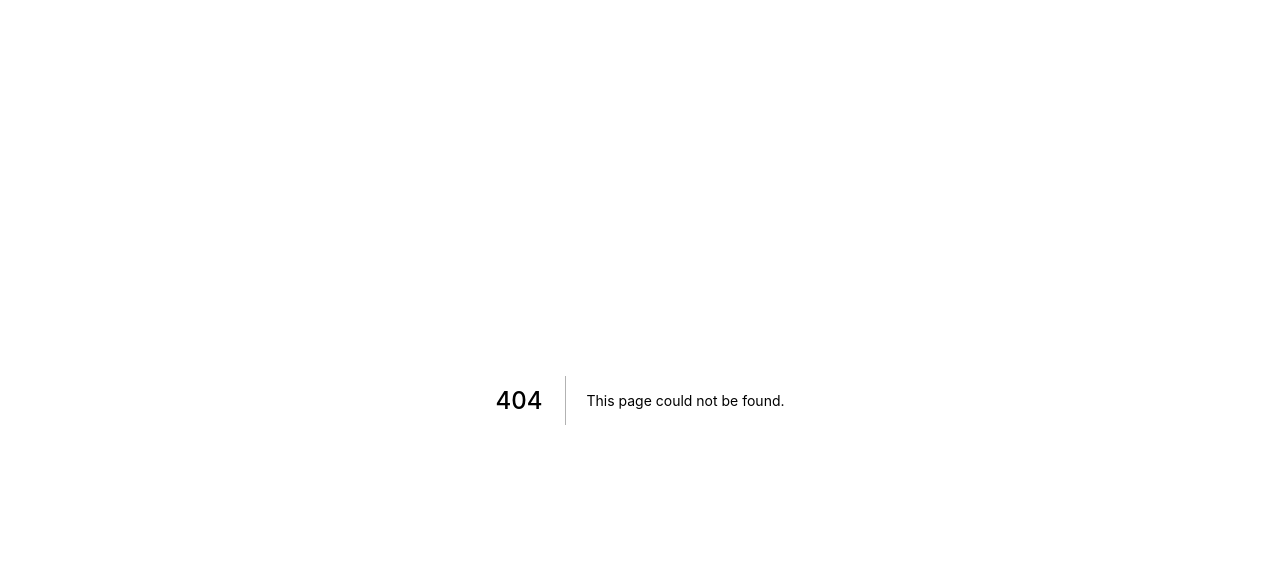
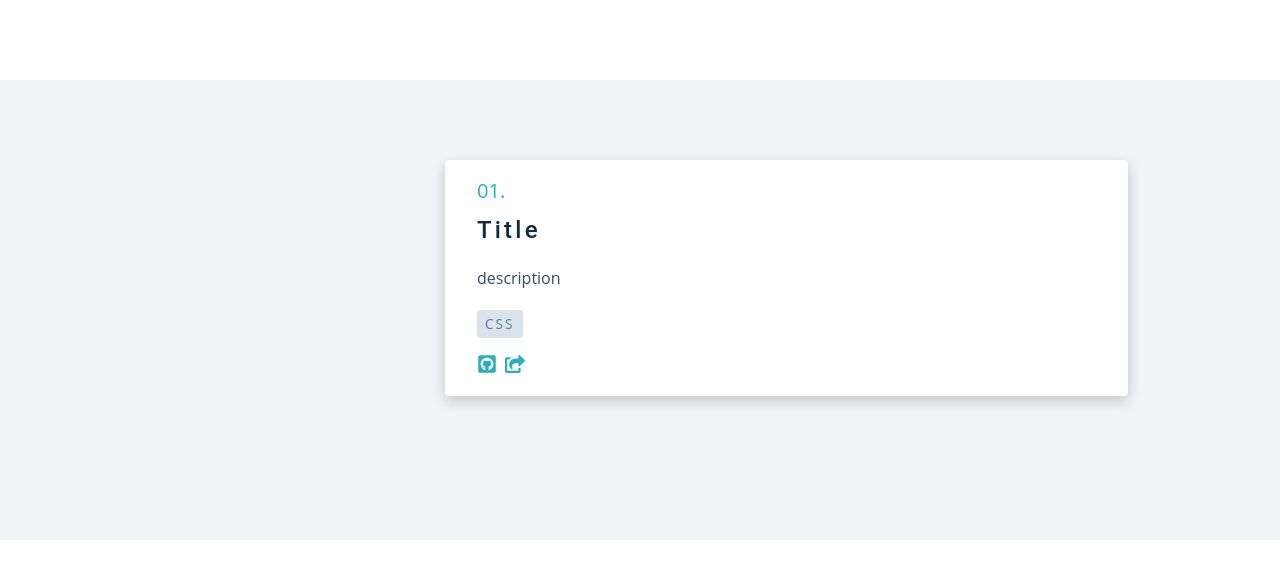
Before and after one commit to aurelien-gaillard/portfolio, a Next.js app: page /projects in a window 1280 px wide. Before the commit this address had no page. Shown: the top 578 px of the page. Built offline with nearby package versions, Linux system fonts and the light colour scheme.

Commit message:
adding styling to projects

```diff
--- /dev/null
+++ b/components/Layout.js
@@ -0,0 +1,16 @@
+import React from 'react'
+import Head from 'next/head'
+
+const Layout = ({ children }) => {
+  return (
+    <div>
+      <Head>
+        <title>Aurelien Gaillard Portfolio</title>
+        <link rel='icon' href='/favicon.ico' />
+      </Head>
+      {children}
+    </div>
+  )
+}
+
+export default Layout
--- /dev/null
+++ b/components/Project.js
@@ -0,0 +1,147 @@
+import React from 'react'
+import styled from 'styled-components'
+import { FaGithubSquare, FaShareSquare } from 'react-icons/fa'
+
+const Project = ({ description, title, github, stack, url, image, index }) => {
+  return (
+    <Wrapper>
+      {/* {image && (
+        <Image fluid={image.childImageSharp.fluid} className='project-img' />
+      )} */}
+      <div className='project-info'>
+        <span className='project-number'>0{index + 1}.</span>
+        <h3>{title || 'default title'}</h3>
+        <p className='project-desc'>{description}</p>
+        <div className='project-stack'>
+          {stack.map((item) => {
+            return <span key={item.id}>{item.title}</span>
+          })}
+        </div>
+        <div className='project-links'>
+          <a href={github}>
+            <FaGithubSquare className='project-icon' />
+          </a>
+          <a href={url}>
+            <FaShareSquare className='project-icon' />
+          </a>
+        </div>
+      </div>
+    </Wrapper>
+  )
+}
+
+const Wrapper = styled.article`
+  display: grid;
+  margin-bottom: 4rem;
+
+  .project-img {
+    border-top-left-radius: var(--radius);
+    border-top-right-radius: var(--radius);
+    height: 19rem;
+    z-index: 1;
+  }
+  .project-img::after {
+    content: '';
+    position: absolute;
+    top: 0;
+    left: 0;
+    width: 100%;
+    height: 100%;
+    background: linear-gradient(to bottom right, var(--clr-primary-5), #222);
+    opacity: 0.85;
+    transition: var(--transition);
+  }
+  .project:hover .project-img::after {
+    opacity: 0;
+  }
+  .project-info {
+    background: var(--clr-white);
+    padding: 1rem 2rem;
+    border-bottom-left-radius: var(--radius);
+    border-bottom-right-radius: var(--radius);
+  }
+  .project-number {
+    display: inline-block;
+    font-size: 1.25rem;
+    color: var(--clr-primary-5);
+    margin-bottom: 0.75rem;
+  }
+  .project-info h3 {
+    font-weight: 500;
+    margin-bottom: 1.5rem;
+    font-size: 1.5rem;
+  }
+  .project-desc {
+    word-spacing: 15px;
+    color: var(--clr-grey-3);
+  }
+  .project-stack {
+    margin-bottom: 1rem;
+  }
+  .project-stack span,
+  .about-stack span {
+    display: inline-block;
+    background: var(--clr-grey-9);
+    color: var(--clr-grey-5);
+    margin-right: 0.5rem;
+    padding: 0.25rem 0.5rem;
+    border-radius: var(--radius);
+    text-transform: uppercase;
+    letter-spacing: 2px;
+    font-size: 0.85rem;
+  }
+  .about-stack span {
+    margin-top: 0.5rem;
+  }
+  .project-icon {
+    color: var(--clr-primary-5);
+    font-size: 1.25rem;
+    margin-right: 0.5rem;
+    transition: var(--transition);
+  }
+  .project-icon:hover {
+    color: var(--clr-primary-1);
+  }
+  @media screen and (min-width: 576px) {
+    .project-img {
+      height: 19rem;
+    }
+  }
+  @media screen and (min-width: 768px) {
+    .project-img {
+      height: 22rem;
+    }
+  }
+  @media screen and (min-width: 992px) {
+    grid-template-columns: repeat(12, 1fr);
+    align-items: center;
+
+    .project-img {
+      grid-column: 1 / span 8;
+      /* grid-column-end: 8; */
+      grid-row: 1 / 1;
+      height: 30rem;
+      border-radius: var(--radius);
+      box-shadow: var(--dark-shadow);
+    }
+    .project-info {
+      border-radius: var(--radius);
+      box-shadow: var(--dark-shadow);
+
+      z-index: 1;
+      grid-column: 5 /12;
+      grid-row: 1 / 1;
+    }
+    .project:nth-of-type(even) .project-img {
+      grid-column: 5 / -1;
+      grid-row: 1 / 1;
+    }
+    .project:nth-of-type(even) .project-info {
+      grid-column: 2 / span 7;
+      grid-row: 1 / 1;
+      text-align: left;
+    }
+  }
+`
+
+export default Project
--- /dev/null
+++ b/lib/projects_data.js
@@ -0,0 +1,16 @@
+export const projects = [
+  {
+    id: 1,
+    description: 'description',
+    title: 'title',
+    github: 'github',
+    stack: [
+      {
+        id: 1,
+        title: 'css',
+      },
+    ],
+    url: 'url',
+    image: 'img',
+  },
+]
--- a/package.json
+++ b/package.json
@@ -10,6 +10,8 @@
   "dependencies": {
     "next": "10.0.3",
     "react": "17.0.1",
-    "react-dom": "17.0.1"
+    "react-dom": "17.0.1",
+    "react-icons": "^4.1.0",
+    "styled-components": "^5.2.1"
   }
 }
--- a/pages/_app.js
+++ b/pages/_app.js
@@ -1,7 +1,12 @@
+import Layout from '../components/Layout'
 import '../styles/globals.css'
 
 function MyApp({ Component, pageProps }) {
-  return <Component {...pageProps} />
+  return (
+    <Layout>
+      <Component {...pageProps} />
+    </Layout>
+  )
 }
 
 export default MyApp
--- /dev/null
+++ b/pages/projects.js
@@ -0,0 +1,22 @@
+import React from 'react'
+import styled from 'styled-components'
+import Project from '../components/Project'
+import { projects } from '../lib/projects_data'
+
+const Projects = () => {
+  return (
+    <Wrapper className='section projects'>
+      <div className='section-center projects-center'>
+        {projects.map((project, index) => {
+          return <Project key={project.id} index={index} {...project} />
+        })}
+      </div>
+    </Wrapper>
+  )
+}
+
+const Wrapper = styled.section`
+  background: var(--clr-grey-10);
+`
+
+export default Projects
--- a/styles/globals.css
+++ b/styles/globals.css
@@ -1,16 +1,191 @@
-html,
+:root {
+  /* dark shades of primary color*/
+  /* --clr-primary-1: hsl(43, 86%, 17%); */
+  --clr-primary-1: hsl(184, 91%, 17%);
+  --clr-primary-2: hsl(185, 84%, 25%);
+  --clr-primary-3: hsl(185, 81%, 29%);
+  --clr-primary-4: hsl(184, 77%, 34%);
+  --clr-primary-5: #2caeba;
+  /* lighter shades of primary color */
+  --clr-primary-6: hsl(185, 57%, 50%);
+  --clr-primary-7: hsl(184, 65%, 59%);
+  --clr-primary-8: hsl(184, 80%, 74%);
+  --clr-primary-9: hsl(185, 94%, 87%);
+  --clr-primary-10: hsl(186, 100%, 94%);
+  /* darkest grey - used for headings */
+  --clr-grey-1: hsl(209, 61%, 16%);
+  --clr-grey-3: hsl(209, 34%, 30%);
+  --clr-grey-4: hsl(209, 28%, 39%);
+  /* grey used for paragraphs */
+  --clr-grey-5: hsl(210, 22%, 49%);
+  --clr-grey-8: hsl(210, 31%, 80%);
+  --clr-grey-9: hsl(212, 33%, 89%);
+  --clr-grey-10: hsl(210, 36%, 96%);
+  --clr-green-dark: hsl(125, 67%, 35%);
+  --clr-red-dark: hsl(360, 67%, 44%);
+  --clr-red-light: hsl(360, 71%, 66%);
+  --clr-white: #fff;
+  --ff-primary: 'Roboto', sans-serif;
+  --ff-secondary: 'Open Sans', sans-serif;
+  --transition: all 0.3s linear;
+  --spacing: 0.2rem;
+  --radius: 0.25rem;
+  --light-shadow: 0 5px 15px rgba(0, 0, 0, 0.1);
+  --dark-shadow: 0 5px 15px rgba(0, 0, 0, 0.2);
+  --max-width: 1170px;
+  --fixed-width: 700px;
+}
+/*
+===============
+Global Styles
+===============
+*/
+
+*,
+::after,
+::before {
+  margin: 0;
+  padding: 0;
+  box-sizing: border-box;
+}
 body {
-  padding: 0;
-  margin: 0;
-  font-family: -apple-system, BlinkMacSystemFont, Segoe UI, Roboto, Oxygen,
-    Ubuntu, Cantarell, Fira Sans, Droid Sans, Helvetica Neue, sans-serif;
+  font-family: var(--ff-secondary);
+  background: var(--clr-white);
+  color: var(--clr-grey-1);
+  line-height: 1.5;
+  font-size: 0.875rem;
+  margin-top: 5rem;
 }
-
+ul {
+  list-style-type: none;
+}
 a {
-  color: inherit;
   text-decoration: none;
 }
 
-* {
-  box-sizing: border-box;
+h1,
+h2,
+h3,
+h4 {
+  letter-spacing: var(--spacing);
+  text-transform: capitalize;
+  line-height: 1.25;
+  margin-bottom: 0.75rem;
+  font-family: var(--ff-primary);
 }
+h1 {
+  font-size: 3rem;
+}
+h2 {
+  font-size: 2rem;
+}
+h3 {
+  font-size: 1.25rem;
+}
+h4 {
+  font-size: 0.875rem;
+}
+p {
+  margin-bottom: 1.25rem;
+  color: var(--clr-grey-3);
+}
+@media screen and (min-width: 800px) {
+  h1 {
+    font-size: 4rem;
+  }
+  h2 {
+    font-size: 2.5rem;
+  }
+  h3 {
+    font-size: 1.75rem;
+  }
+  h4 {
+    font-size: 1rem;
+  }
+  body {
+    font-size: 1rem;
+  }
+  h1,
+  h2,
+  h3,
+  h4 {
+    line-height: 1;
+  }
+}
+/*  global classes */
+
+.btn {
+  text-transform: uppercase;
+  background: var(--clr-primary-5);
+  color: var(--clr-primary-9);
+  padding: 0.375rem 0.75rem;
+  letter-spacing: var(--spacing);
+  display: inline-block;
+  font-weight: 700;
+  -webkit-transition: var(--transition);
+  transition: var(--transition);
+  font-size: 0.875rem;
+  border: 2px solid transparent;
+  cursor: pointer;
+  box-shadow: 0 1px 3px rgba(0, 0, 0, 0.2);
+  border-radius: var(--radius);
+}
+.btn:hover {
+  color: var(--clr-primary-1);
+  background: var(--clr-primary-8);
+}
+.center-btn {
+  display: block;
+  width: 12rem;
+  text-align: center;
+  margin: 0 auto;
+  margin-top: 3rem;
+}
+/* section */
+.section {
+  padding: 5rem 0;
+}
+
+.section-center {
+  width: 90vw;
+  margin: 0 auto;
+  max-width: 1170px;
+}
+@media screen and (min-width: 992px) {
+  .section-center {
+    width: 95vw;
+  }
+}
+/* added during recording */
+.underline {
+  width: 5rem;
+  height: 0.25rem;
+  margin-bottom: 1.25rem;
+  background: var(--clr-primary-5);
+  margin-left: auto;
+  margin-right: auto;
+}
+.section-title {
+  margin-bottom: 4rem;
+  text-align: center;
+}
+.bg-grey {
+  background: var(--clr-grey-10);
+}
+/* page links */
+
+/* social links */
+.social-links {
+  margin-top: 2rem;
+  width: 15rem;
+  display: flex;
+  justify-content: space-between;
+}
+.social-link {
+  font-size: 1.75rem;
+  color: var(--clr-grey-1);
+  transition: var(--transition);
+}
+.social-link:hover {
+  color: var(--clr-primary-5);
+}
```
Also changed, not shown: pages/index.js (+9 -15 lines), 1 other file (tests, documents, lock files or other folders).
